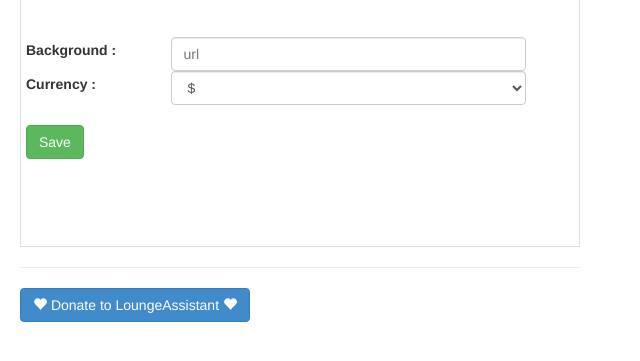
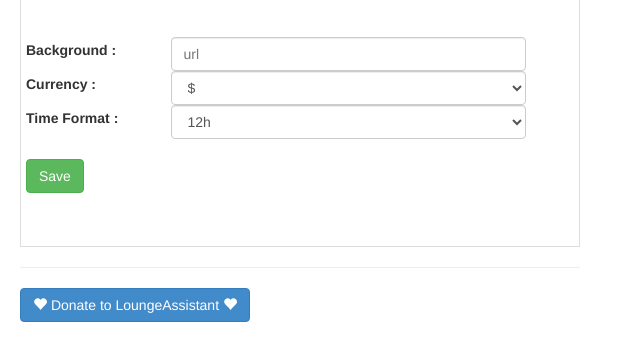
Before and after one commit to LoungeAssistant/Lounge-Assistant, a browser extension: page Firefox/data/settings.html in a window 1280 px wide. Shown: the part 135-496 px from the top of the page, without its empty margins (0-640 px from the left). Drawn offline with Linux system fonts and the light colour scheme; no server answers.

Commit message:
Step 2: 12h 24h format
Add settings

```diff
--- a/Firefox/data/js/settings.js
+++ b/Firefox/data/js/settings.js
@@ -19,6 +19,11 @@ var currency = {
     "C$"   : "20",
     "A$"   : "21",
     "NZ$"  : "22"
+};
+
+var timeFormat = {
+    "12h"    : "12h",
+    "24h"    : "24h"
 };
 
 var defaultBg = "http://cdn.steamcommunity.com/economy/image/xJFAJwB220HYP78WfVEW3nzdipZEBtUBDPFsDJm3XnkNmnfcWWqdU3jmo-hbMVhUcciThRFElxkH_HEUmLRffgCeZJxHYo5Rebvv7kJ7RlM7ns3WUUycWwr3MVnT9xsuCJEygx03jFR9-KaxD38bGSSYmodKG81VWaUzWYLqQGwL";
@@ -85,6 +90,7 @@ $(document).ready(function(){
 	var background = $("#la-option-background").val();
 
 	storage.set('currency', currency[$("#la-currency-list").val()]);
+	storage.set('timeFormat', timeFormat[$("#la-time-format").val()]);
 	storage.set('background', background != "" ? background : defaultBg);
 
 	$("#la-option-msg").text("Saved !").show().fadeOut(3000);
@@ -93,6 +99,12 @@ $(document).ready(function(){
     storage.get('currency', function(current){
 	$.each(currency, function (key, value){
 	    $("#la-currency-list").append($("<option>").attr(current == value ? {'selected' : 'selected'} : {}).html(key));
+	});
+    });
+
+	storage.get('timeFormat', function(format){
+	$.each(timeFormat, function (key, value){
+	    $("#la-time-format").append($("<option>").attr(format == value ? {'selected' : 'selected'} : {}).html(key));
 	});
     });
 
--- a/Firefox/data/settings.html
+++ b/Firefox/data/settings.html
@@ -39,6 +39,16 @@
 	      </div>
 	      <div class="col-xs-8">
 		<select id="la-currency-list" class="form-control"></select>
+	      </div>
+	    </div>
+	  </div>
+	  <div class="row">
+	    <div class="form-group">
+	      <div class="col-xs-3">
+		<label for="la-time-format">Time Format : </label>
+	      </div>
+	      <div class="col-xs-8">
+		<select id="la-time-format" class="form-control"></select>
 	      </div>
 	    </div>
 	  </div>
```
